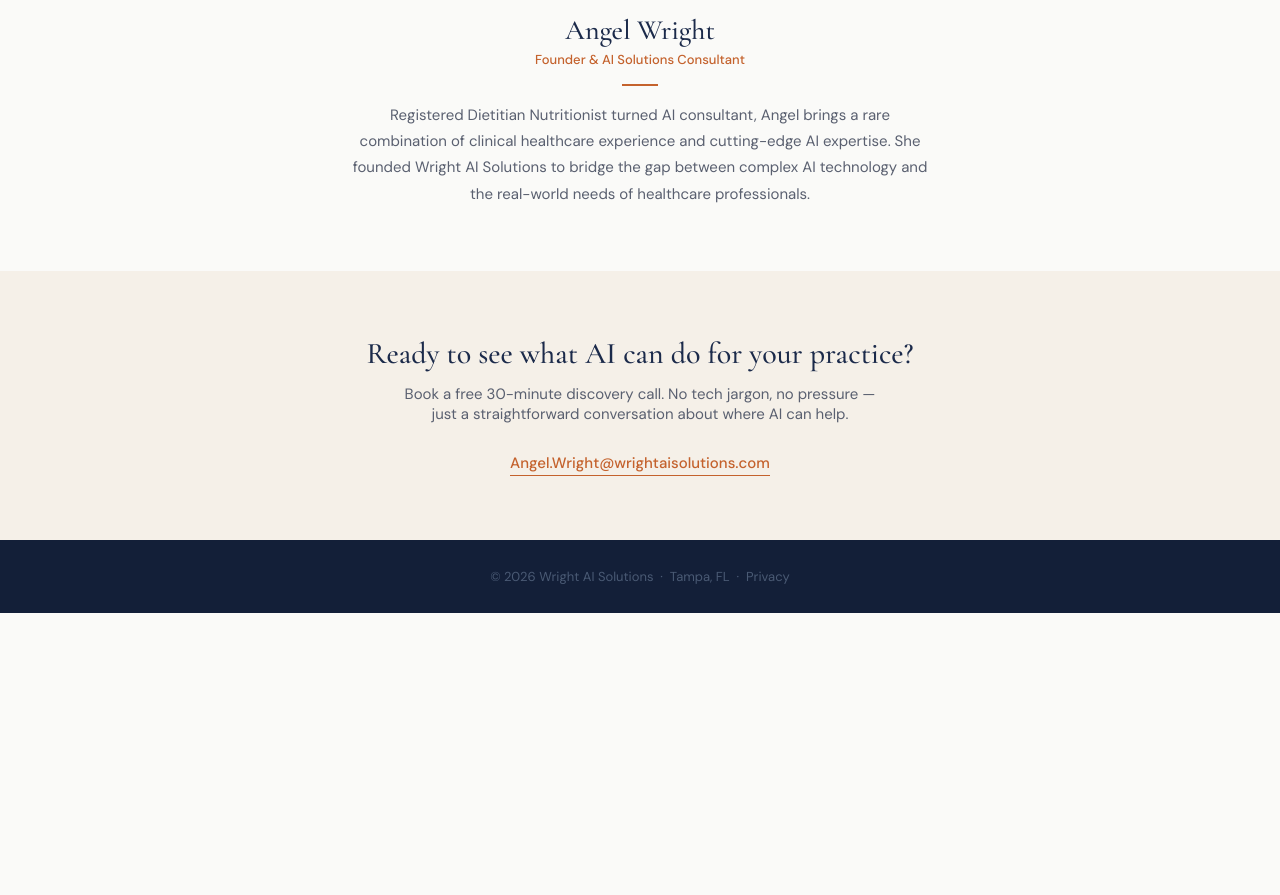
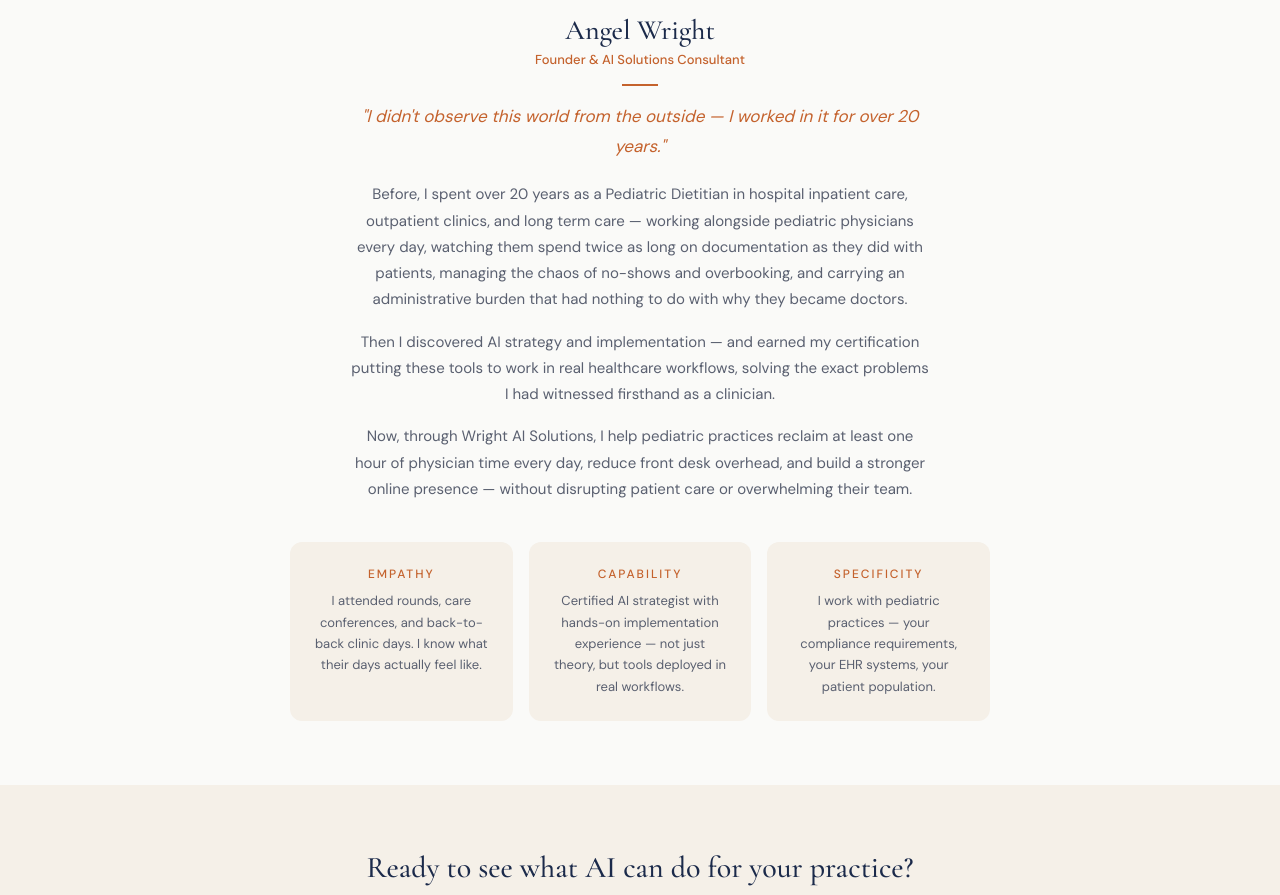
Before and after one commit to AngelCWright/Wright-ai-solutions, a plain HTML site: page index.html in a window 1280 px wide. Shown: the part 2085-2980 px from the top of the page. Before the commit the page ends 2698 px from the top, so only its background shows below. Drawn offline with nearby package versions, Linux system fonts and the light colour scheme.

Commit message:
Add files via upload

```diff
--- a/index.html
+++ b/index.html
@@ -187,7 +187,25 @@
   <h2 class="about-name">Angel Wright</h2>
   <p class="about-role">Founder &amp; AI Solutions Consultant</p>
   <div class="divider divider-center"></div>
-  <p class="body-text" style="margin: 0 auto; text-align: center;">Registered Dietitian Nutritionist turned AI consultant, Angel brings a rare combination of clinical healthcare experience and cutting-edge AI expertise. She founded Wright AI Solutions to bridge the gap between complex AI technology and the real-world needs of healthcare professionals.</p>
+  <p class="body-text" style="margin: 0 auto 1.25rem; text-align: center; font-style: italic; color: var(--rust); font-size: 17px;">"I didn't observe this world from the outside — I worked in it for over 20 years."</p>
+  <p class="body-text" style="margin: 0 auto 1rem; text-align: center;">Before, I spent over 20 years as a Pediatric Dietitian in hospital inpatient care, outpatient clinics, and long term care — working alongside pediatric physicians every day, watching them spend twice as long on documentation as they did with patients, managing the chaos of no-shows and overbooking, and carrying an administrative burden that had nothing to do with why they became doctors.</p>
+  <p class="body-text" style="margin: 0 auto 1rem; text-align: center;">Then I discovered AI strategy and implementation — and earned my certification putting these tools to work in real healthcare workflows, solving the exact problems I had witnessed firsthand as a clinician.</p>
+  <p class="body-text" style="margin: 0 auto 2.5rem; text-align: center;">Now, through Wright AI Solutions, I help pediatric practices reclaim at least one hour of physician time every day, reduce front desk overhead, and build a stronger online presence — without disrupting patient care or overwhelming their team.</p>
+
+  <div style="display: grid; grid-template-columns: repeat(auto-fit, minmax(180px, 1fr)); gap: 1rem; max-width: 700px; margin: 0 auto;">
+    <div style="background: var(--cream); border-radius: 12px; padding: 1.5rem; text-align: center;">
+      <p style="font-size: 12px; font-weight: 500; letter-spacing: 2px; text-transform: uppercase; color: var(--rust); margin-bottom: 0.5rem;">Empathy</p>
+      <p style="font-size: 13px; color: var(--text-body); line-height: 1.65;">I attended rounds, care conferences, and back-to-back clinic days. I know what their days actually feel like.</p>
+    </div>
+    <div style="background: var(--cream); border-radius: 12px; padding: 1.5rem; text-align: center;">
+      <p style="font-size: 12px; font-weight: 500; letter-spacing: 2px; text-transform: uppercase; color: var(--rust); margin-bottom: 0.5rem;">Capability</p>
+      <p style="font-size: 13px; color: var(--text-body); line-height: 1.65;">Certified AI strategist with hands-on implementation experience — not just theory, but tools deployed in real workflows.</p>
+    </div>
+    <div style="background: var(--cream); border-radius: 12px; padding: 1.5rem; text-align: center;">
+      <p style="font-size: 12px; font-weight: 500; letter-spacing: 2px; text-transform: uppercase; color: var(--rust); margin-bottom: 0.5rem;">Specificity</p>
+      <p style="font-size: 13px; color: var(--text-body); line-height: 1.65;">I work with pediatric practices — your compliance requirements, your EHR systems, your patient population.</p>
+    </div>
+  </div>
 </section>
 
 <section class="contact-section" id="contact">
```
